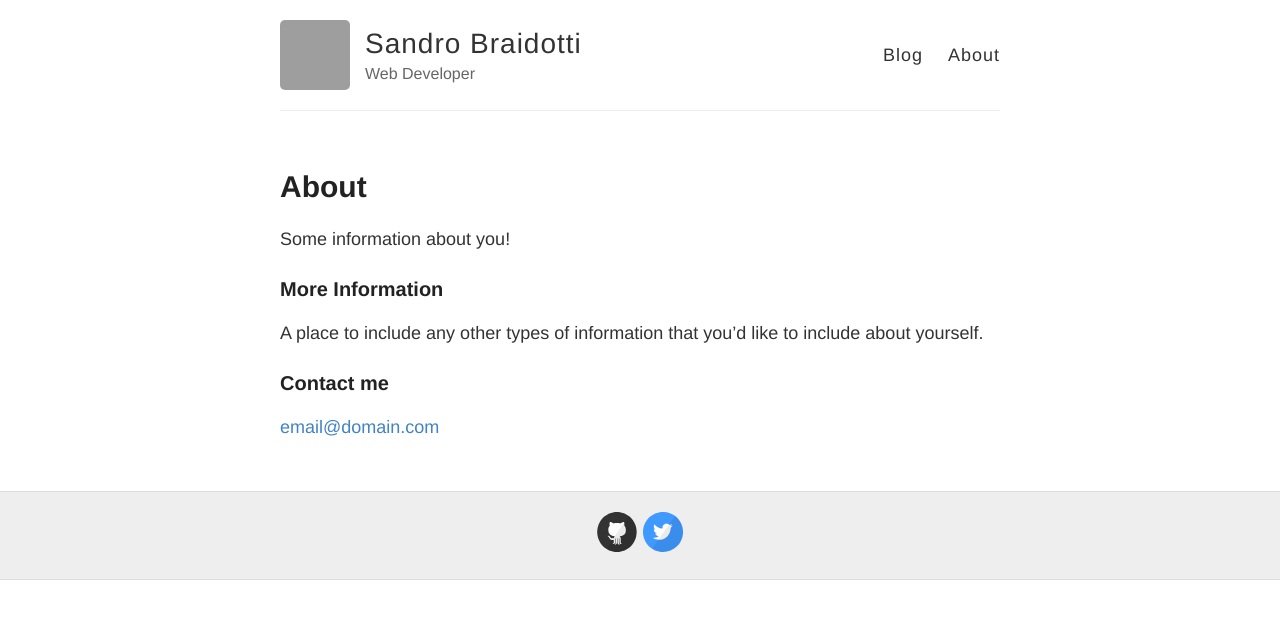
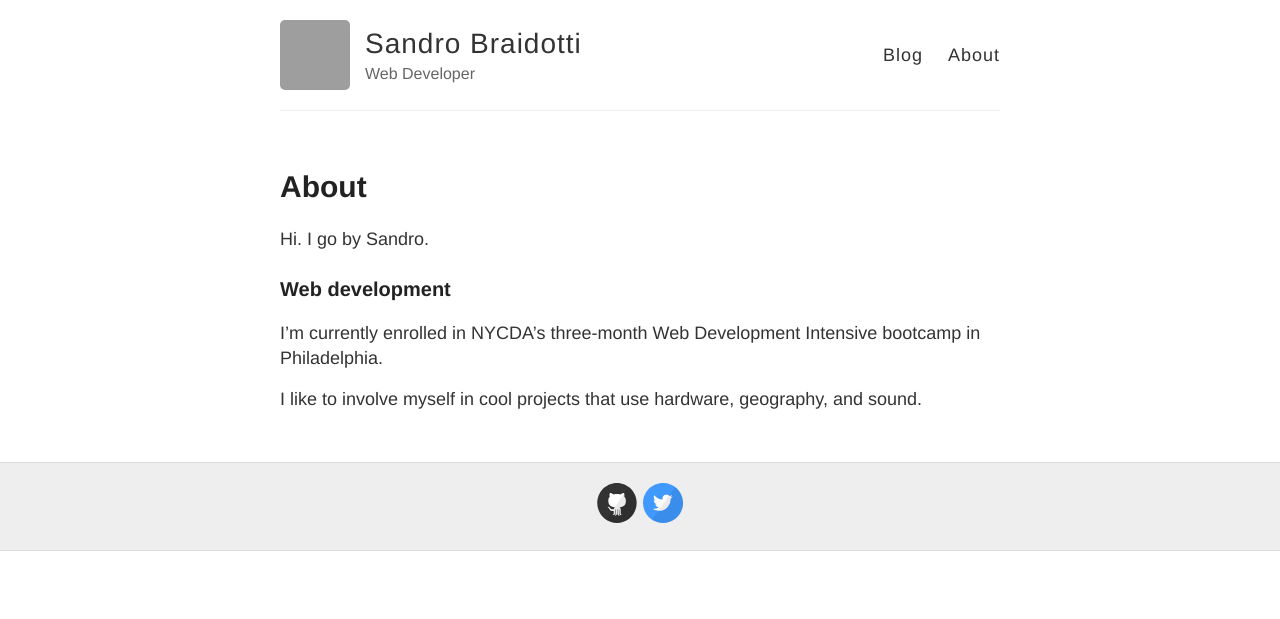
Before and after one commit to abraidotti/abraidotti.github.io, a Jekyll site: the page built from about.md, in a window 1280 px wide. Shown: the top 619 px of the page. Built offline with Jekyll 4.4.1, drawn with Linux system fonts in a browser that asks for light colours; grey boxes are pictures that could not be loaded.

Commit message:
changed about page

```diff
--- a/about.md
+++ b/about.md
@@ -4,12 +4,10 @@ title: About
 permalink: /about/
 ---
 
-Some information about you!
+Hi. I go by Sandro.
 
-### More Information
+### Web development
 
-A place to include any other types of information that you'd like to include about yourself.
+I'm currently enrolled in NYCDA's three-month Web Development Intensive bootcamp in Philadelphia.
 
-### Contact me
-
-[email@domain.com](mailto:email@domain.com)
+I like to involve myself in cool projects that use hardware, geography, and sound.
```
